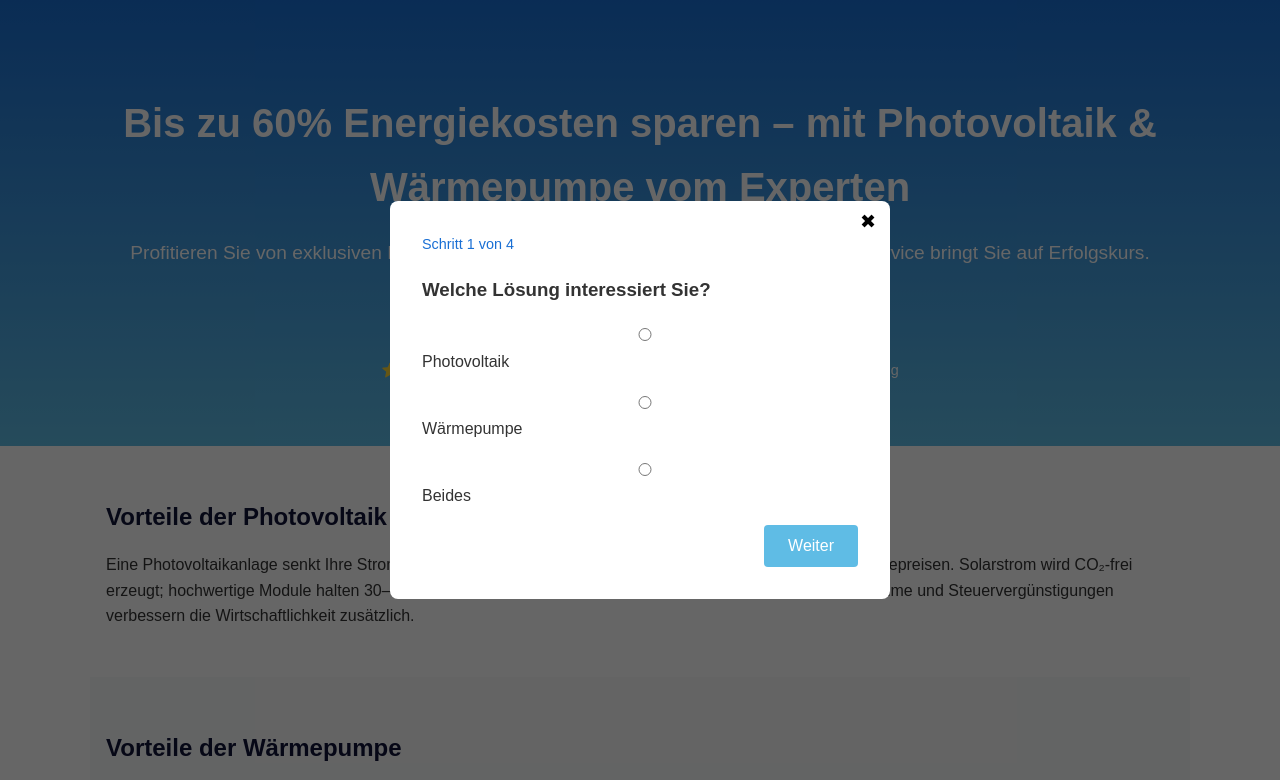
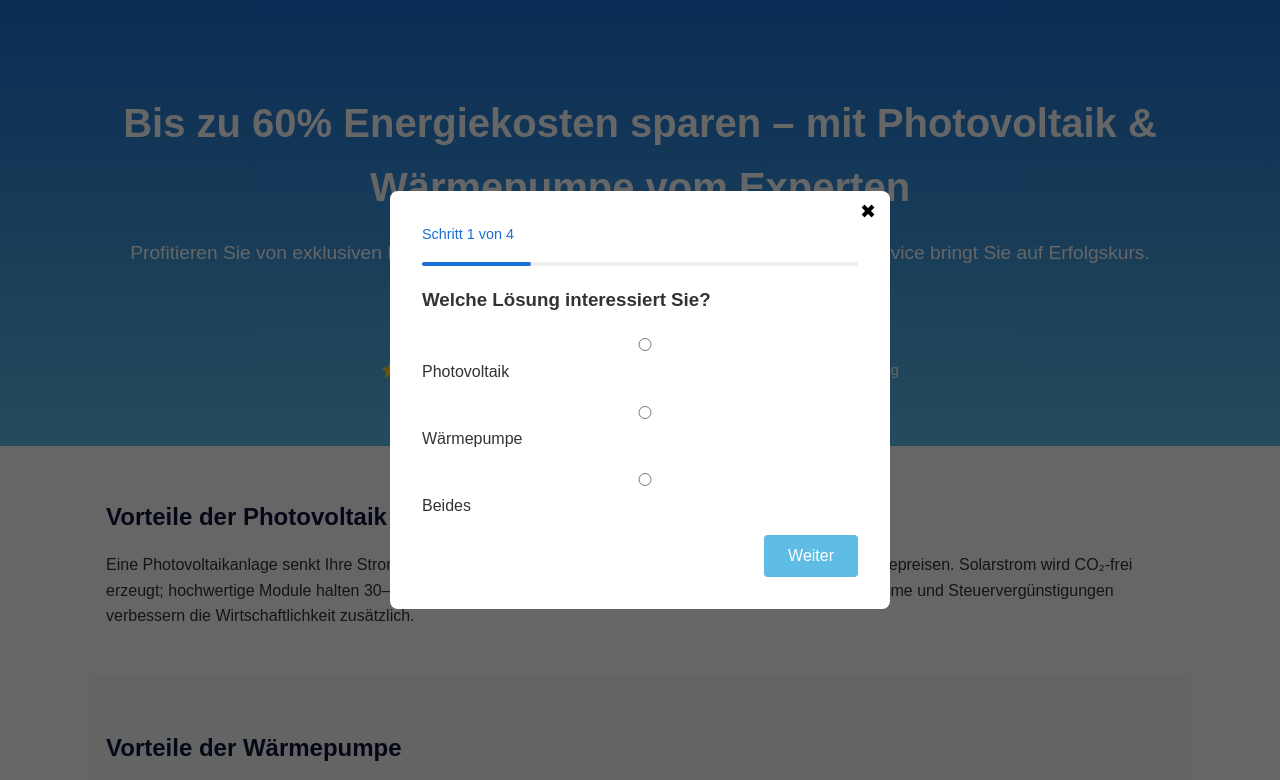
Before and after one commit to timoschreck/nexovia, a website: page landing_page.html in a window 1280 px wide. Both pictures are taken after a click on the button "Jetzt unverbindlich beraten lassen". Shown: the top 780 px of the page. Drawn offline with Linux system fonts and the light colour scheme.

Commit message:
Aktualisiere landing_page.html: Fortschrittsbalken & Validierung
Fügt einen visuellen Fortschrittsbalken für den Funnel hinzu, verbessert die Formularvalidierung und Anzeige von Fehlermeldungen sowie kleinere UI-Optimierungen.

```diff
--- a/landing_page.html
+++ b/landing_page.html
@@ -121,6 +121,21 @@
       font-size: 0.9rem;
       color: var(--color-secondary);
     }
+
+    /* Fortschrittsleiste für den Funnel */
+    .progress-bar {
+      width: 100%;
+      background: #eee;
+      height: 4px;
+      border-radius: 2px;
+      margin-bottom: 0.5rem;
+    }
+    .progress-bar-inner {
+      height: 100%;
+      background: var(--color-secondary);
+      width: 0%;
+      border-radius: 2px;
+    }
     label { display: block; margin-bottom: 1rem; }
     input, select {
       width: 100%;
@@ -147,6 +162,13 @@
       currentStep = i;
       // update progress indicator
       document.getElementById('progress').textContent = `Schritt ${i+1} von 4`;
+
+      // Update progress bar width
+      const progressBar = document.getElementById('progressBar');
+      if (progressBar) {
+        const totalSteps = 4;
+        progressBar.style.width = ((i + 1) / totalSteps * 100) + '%';
+      }
     }
     function nextStep() {
       if (currentStep === 0) {
@@ -274,6 +296,8 @@
     <div class="panel">
       <button class="close" onclick="closeFunnel()" aria-label="Fenster schließen">✖</button>
       <div id="progress" class="progress-indicator"></div>
+      <!-- Fortschrittsbalken -->
+      <div class="progress-bar"><div id="progressBar" class="progress-bar-inner"></div></div>
       <!-- Fehlerausgabe für Formularvalidierung -->
       <p id="errorMessage" style="color:red; text-align:center; margin-top:0; margin-bottom:10px;"></p>
       <!-- Step 1 -->
```
